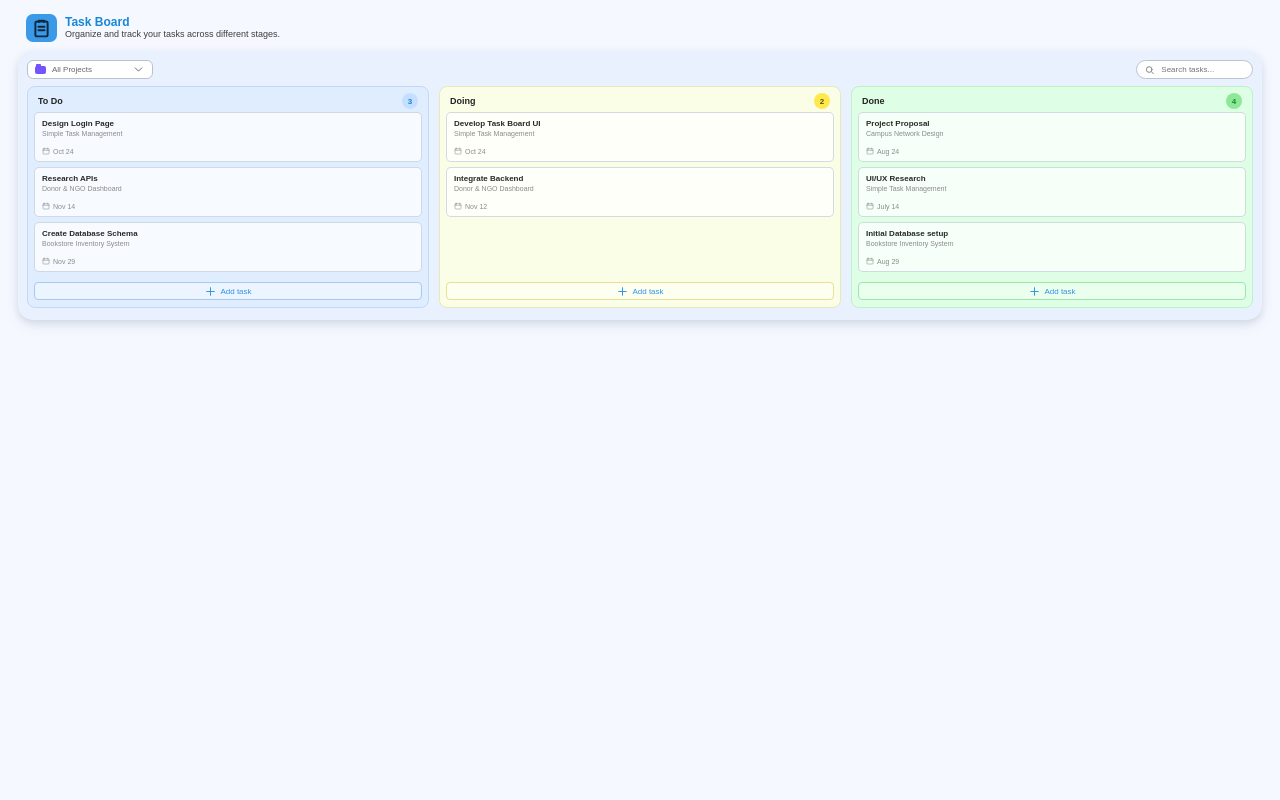
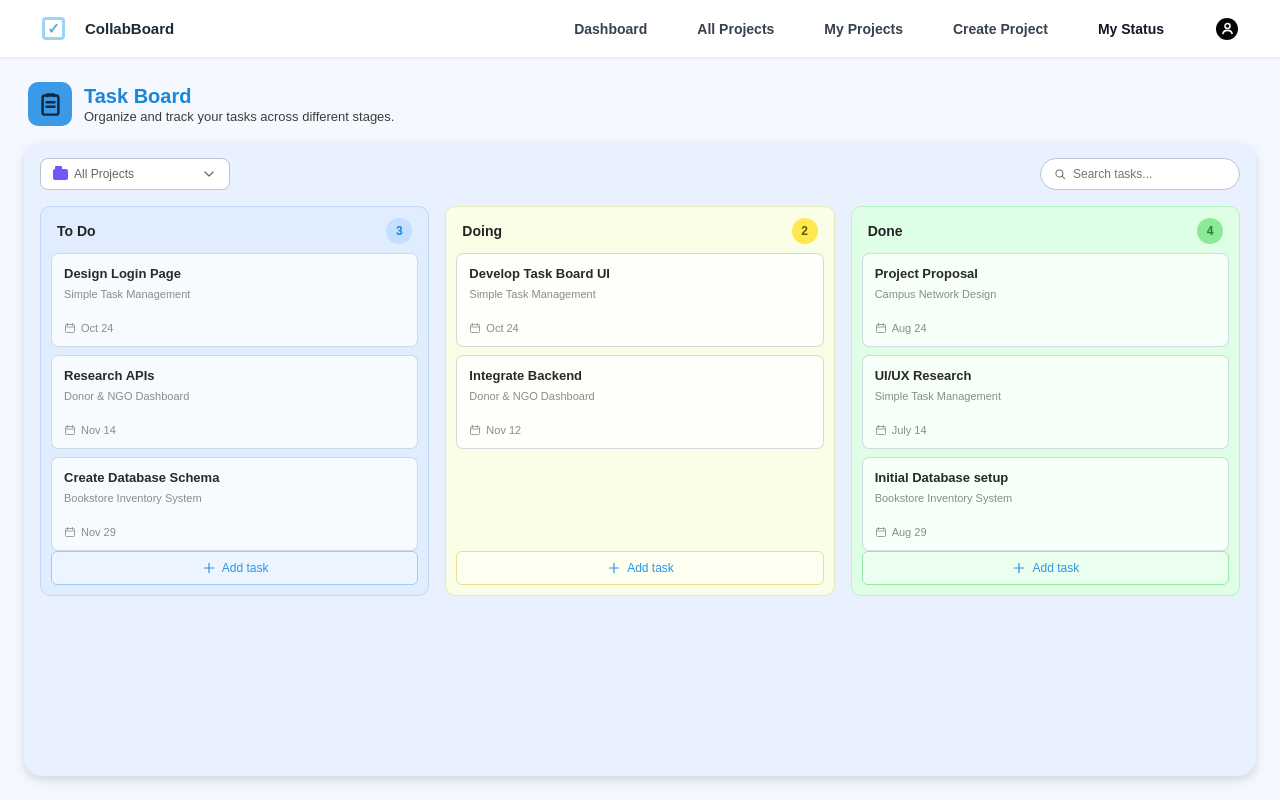
Before and after one commit to shimaranethali65-cloud/CollabBoard, a React (Vite) app in the folder client/: page /task-status in a window 1280 px wide. Built offline with nearby package versions, Linux system fonts and the light colour scheme.

Commit message:
Update task status, project view and navigation

```diff
--- /dev/null
+++ b/client/src/components/NavigationBar.tsx
@@ -0,0 +1,108 @@
+import type { CSSProperties } from "react";
+import { NavLink } from "react-router-dom";
+
+const links = [
+  { label: "Dashboard", to: "/dashboard" },
+  { label: "All Projects", to: "/projects" },
+  { label: "My Projects", to: "/my-projects" },
+  { label: "Create Project", to: "/create-project" },
+  { label: "My Status", to: "/task-status" },
+];
+
+function NavigationBar({ style }: { style?: CSSProperties }) {
+  return (
+    <header
+      style={{
+        height: "58px",
+        padding: "0 42px",
+        display: "flex",
+        alignItems: "center",
+        justifyContent: "space-between",
+        boxSizing: "border-box",
+        background: "#FFFFFF",
+        borderBottom: "1px solid #E5E7EB",
+        boxShadow: "0 1px 3px rgba(15, 23, 42, .05)",
+        fontFamily: "Arial, Helvetica, sans-serif",
+        ...style,
+      }}
+    >
+      <NavLink
+        to="/dashboard"
+        style={{
+          display: "flex",
+          alignItems: "center",
+          gap: "20px",
+          color: "#1F2937",
+          fontSize: "15px",
+          fontWeight: 700,
+          textDecoration: "none",
+        }}
+      >
+        <span
+          style={{
+            width: "23px",
+            height: "23px",
+            display: "flex",
+            alignItems: "center",
+            justifyContent: "center",
+            boxSizing: "border-box",
+            border: "3px solid #9BD5F5",
+            borderRadius: "4px",
+            color: "#5BAEDE",
+          }}
+        >
+          ✓
+        </span>
+        CollabBoard
+      </NavLink>
+
+      <nav
+        style={{
+          display: "flex",
+          alignItems: "center",
+          gap: "50px",
+          marginLeft: "auto",
+          marginRight: "52px",
+        }}
+      >
+        {links.map((link) => (
+          <NavLink
+            key={link.to}
+            to={link.to}
+            style={({ isActive }) => ({
+              color: isActive ? "#111827" : "#374151",
+              fontSize: "14px",
+              fontWeight: isActive ? 700 : 600,
+              textDecoration: "none",
+              whiteSpace: "nowrap",
+            })}
+          >
+            {link.label}
+          </NavLink>
+        ))}
+      </nav>
+
+      <NavLink
+        to="/profile"
+        aria-label="Open profile"
+        style={{
+          width: "22px",
+          height: "22px",
+          display: "flex",
+          alignItems: "center",
+          justifyContent: "center",
+          borderRadius: "50%",
+          background: "#050505",
+          color: "#FFFFFF",
+        }}
+      >
+        <svg width="15" height="15" viewBox="0 0 24 24" fill="none" stroke="currentColor" strokeWidth="2.5">
+          <circle cx="12" cy="8" r="4" />
+          <path d="M4.5 21c.7-4.1 3.2-6 7.5-6s6.8 1.9 7.5 6" />
+        </svg>
+      </NavLink>
+    </header>
+  );
+}
+
+export default NavigationBar;
--- a/client/src/pages/TaskStatusPage.tsx
+++ b/client/src/pages/TaskStatusPage.tsx
@@ -1,4 +1,5 @@
 import React from "react";
+import NavigationBar from "../components/NavigationBar";
 
 type IconName = "search" | "chevronDown" | "plus" | "calendar" | "clipboard";
 
@@ -160,37 +161,42 @@ function TaskStatusPage() {
     <div
       style={{
         width: "100%",
-        minHeight: "100vh",
+        height: "100vh",
         boxSizing: "border-box",
-        padding: "14px 18px 18px",
+        padding: "24px",
         background: "#F5F8FF",
         fontFamily: "Arial, Helvetica, sans-serif",
         color: "#252525",
+        display: "flex",
+        flexDirection: "column",
+        overflow: "hidden",
       }}
     >
+      <NavigationBar style={{ margin: "-24px -24px 24px", flexShrink: 0 }} />
+
       {/* HEADER */}
       <div
         style={{
           display: "flex",
           alignItems: "center",
-          gap: "8px",
-          marginLeft: "8px",
-          marginBottom: "9px",
+          gap: "12px",
+          marginLeft: "4px",
+          marginBottom: "16px",
         }}
       >
         <div
           style={{
-            width: "31px",
-            height: "28px",
+            width: "44px",
+            height: "44px",
             display: "flex",
             alignItems: "center",
             justifyContent: "center",
-            borderRadius: "7px",
+            borderRadius: "10px",
             background: "#3B9AE8",
             color: "#10283D",
           }}
         >
-          <PageIcon name="clipboard" size={21} strokeWidth={2.2} />
+          <PageIcon name="clipboard" size={27} strokeWidth={2.2} />
         </div>
 
         <div>
@@ -198,8 +204,8 @@ function TaskStatusPage() {
             style={{
               margin: 0,
               color: "#1887D8",
-              fontSize: "12px",
-              lineHeight: "13px",
+              fontSize: "20px",
+              lineHeight: "24px",
               fontWeight: 700,
             }}
           >
@@ -210,8 +216,8 @@ function TaskStatusPage() {
             style={{
               margin: 0,
               color: "#3D3D3D",
-              fontSize: "9px",
-              lineHeight: "11px",
+              fontSize: "13px",
+              lineHeight: "17px",
               fontWeight: 400,
             }}
           >
@@ -223,12 +229,13 @@ function TaskStatusPage() {
       {/* BOARD */}
       <div
         style={{
-          width: "100%",
-          height: "269px",
-          padding: "9px 9px 8px",
+        width: "100%",
+        flex: 1,
+        minHeight: 0,
+          padding: "16px",
           boxSizing: "border-box",
           background: "#E9F1FF",
-          borderRadius: "15px",
+          borderRadius: "18px",
           boxShadow:
             "0 3px 6px rgba(61,83,112,.10), 0 5px 13px rgba(61,83,112,.10)",
         }}
@@ -236,7 +243,7 @@ function TaskStatusPage() {
         {/* TOOLBAR */}
         <div
           style={{
-            height: "26px",
+            height: "48px",
             display: "flex",
             alignItems: "flex-start",
             justifyContent: "space-between",
@@ -244,17 +251,17 @@ function TaskStatusPage() {
         >
           <button
             style={{
-              width: "126px",
-              height: "19px",
-              padding: "0 7px",
+              width: "190px",
+              height: "32px",
+              padding: "0 12px",
               display: "flex",
               alignItems: "center",
               gap: "6px",
               border: "1px solid #B9C2CF",
-              borderRadius: "6px",
+              borderRadius: "8px",
               background: "#FFFFFF",
               color: "#666666",
-              fontSize: "8px",
+              fontSize: "12px",
               fontWeight: 400,
               cursor: "pointer",
             }}
@@ -262,8 +269,8 @@ function TaskStatusPage() {
             <span
               style={{
                 position: "relative",
-                width: "11px",
-                height: "8px",
+                width: "15px",
+                height: "11px",
                 display: "inline-block",
                 borderRadius: "2px",
                 background: "#7255FF",
@@ -272,10 +279,10 @@ function TaskStatusPage() {
               <span
                 style={{
                   position: "absolute",
-                  left: "1px",
-                  top: "-2px",
-                  width: "5px",
-                  height: "3px",
+                  left: "2px",
+                  top: "-3px",
+                  width: "7px",
+                  height: "4px",
                   borderRadius: "1px 1px 0 0",
                   background: "#7255FF",
                 }}
@@ -286,7 +293,7 @@ function TaskStatusPage() {
 
             <PageIcon
               name="chevronDown"
-              size={13}
+              size={16}
               strokeWidth={1.8}
               style={{ marginLeft: "auto" }}
             />
@@ -294,20 +301,20 @@ function TaskStatusPage() {
 
           <div
             style={{
-              width: "117px",
-              height: "19px",
-              padding: "0 7px",
+              width: "200px",
+              height: "32px",
+              padding: "0 12px",
               display: "flex",
               alignItems: "center",
               gap: "4px",
               boxSizing: "border-box",
               border: "1px solid #BCC4CF",
-              borderRadius: "10px",
+              borderRadius: "16px",
               background: "#FFFFFF",
               color: "#727272",
             }}
           >
-            <PageIcon name="search" size={14} strokeWidth={1.8} />
+            <PageIcon name="search" size={16} strokeWidth={1.8} />
 
             <input
               placeholder="Search tasks..."
@@ -317,7 +324,7 @@ function TaskStatusPage() {
                 outline: "none",
                 background: "transparent",
                 color: "#444444",
-                fontSize: "8px",
+                fontSize: "12px",
               }}
             />
           </div>
@@ -327,9 +334,11 @@ function TaskStatusPage() {
         <div
           style={{
             height: "222px",
+            flex: 1,
+            minHeight: 0,
             display: "grid",
             gridTemplateColumns: "repeat(3, 1fr)",
-            gap: "10px",
+            gap: "16px",
           }}
         >
           {columns.map((column) => {
@@ -342,9 +351,9 @@ function TaskStatusPage() {
                   minWidth: 0,
                   display: "flex",
                   flexDirection: "column",
-                  padding: "5px 6px 7px",
+                  padding: "10px",
                   boxSizing: "border-box",
-                  borderRadius: "8px",
+                  borderRadius: "10px",
                   background: colors.background,
                   border: colors.border,
                 }}
@@ -352,16 +361,16 @@ function TaskStatusPage() {
                 {/* COLUMN HEADER */}
                 <div
                   style={{
-                    height: "18px",
+                    height: "28px",
                     display: "flex",
                     alignItems: "center",
                     justifyContent: "space-between",
-                    padding: "0 4px",
+                    padding: "0 6px",
                   }}
                 >
                   <span
                     style={{
-                      fontSize: "9px",
+                      fontSize: "14px",
                       fontWeight: 700,
                       color: "#242424",
                     }}
@@ -371,15 +380,15 @@ function TaskStatusPage() {
 
                   <span
                     style={{
-                      width: "16px",
-                      height: "16px",
+                      width: "26px",
+                      height: "26px",
                       display: "flex",
                       alignItems: "center",
                       justifyContent: "center",
                       borderRadius: "50%",
                       background: colors.countBackground,
                       color: colors.countColor,
-                      fontSize: "8px",
+                      fontSize: "12px",
                       fontWeight: 700,
                     }}
                   >
@@ -390,23 +399,26 @@ function TaskStatusPage() {
                 {/* TASKS */}
                 <div
                   style={{
+                    flex: 1,
+                    minHeight: 0,
                     display: "flex",
                     flexDirection: "column",
-                    gap: "5px",
-                    marginTop: "2px",
+                    gap: "8px",
+                    marginTop: "8px",
+                    overflowY: "auto",
                   }}
                 >
                   {column.tasks.map((task) => (
                     <div
                       key={task.title}
                       style={{
-                        minHeight: "50px",
-                        padding: "6px 7px",
+                        minHeight: "94px",
+                        padding: "12px",
                         display: "flex",
                         flexDirection: "column",
-                        gap: "2px",
+                        gap: "5px",
                         boxSizing: "border-box",
-                        borderRadius: "5px",
+                        borderRadius: "7px",
                         background: "rgba(255,255,255,.72)",
                         border:
                           "1px solid rgba(172,184,201,.52)",
@@ -414,8 +426,8 @@ function TaskStatusPage() {
                     >
                       <div
                         style={{
-                          fontSize: "8px",
-                          lineHeight: "9px",
+                          fontSize: "13px",
+                          lineHeight: "16px",
                           fontWeight: 700,
                           color: "#292929",
                         }}
@@ -425,8 +437,8 @@ function TaskStatusPage() {
 
                       <div
                         style={{
-                          fontSize: "7px",
-                          lineHeight: "8px",
+                          fontSize: "11px",
+                          lineHeight: "14px",
                           color: "#8B8B8B",
                         }}
                       >
@@ -438,12 +450,12 @@ function TaskStatusPage() {
                           marginTop: "auto",
                           display: "flex",
                           alignItems: "center",
-                          gap: "3px",
-                          fontSize: "7px",
+                          gap: "5px",
+                          fontSize: "11px",
                           color: "#8B8B8B",
                         }}
                       >
-                        <PageIcon name="calendar" size={8} strokeWidth={1.6} />
+                        <PageIcon name="calendar" size={12} strokeWidth={1.6} />
                         <span>{task.date}</span>
                       </div>
                     </div>
@@ -454,21 +466,21 @@ function TaskStatusPage() {
                 <button
                   style={{
                     width: "100%",
-                    height: "18px",
+                    height: "34px",
                     marginTop: "auto",
                     display: "flex",
                     alignItems: "center",
                     justifyContent: "center",
-                    gap: "3px",
-                    borderRadius: "4px",
+                    gap: "5px",
+                    borderRadius: "6px",
                     border: `1px solid ${colors.buttonBorder}`,
                     background: "rgba(255,255,255,.38)",
                     color: "#2F95E6",
-                    fontSize: "8px",
+                    fontSize: "12px",
                     cursor: "pointer",
                   }}
                 >
-                  <PageIcon name="plus" size={13} strokeWidth={1.8} />
+                  <PageIcon name="plus" size={16} strokeWidth={1.8} />
                   <span>Add task</span>
                 </button>
               </div>
```
Also changed, not shown: client/src/pages/ViewProjectPage.tsx (+102 -77 lines), client/src/assets/smm-icons.jpg (added).
